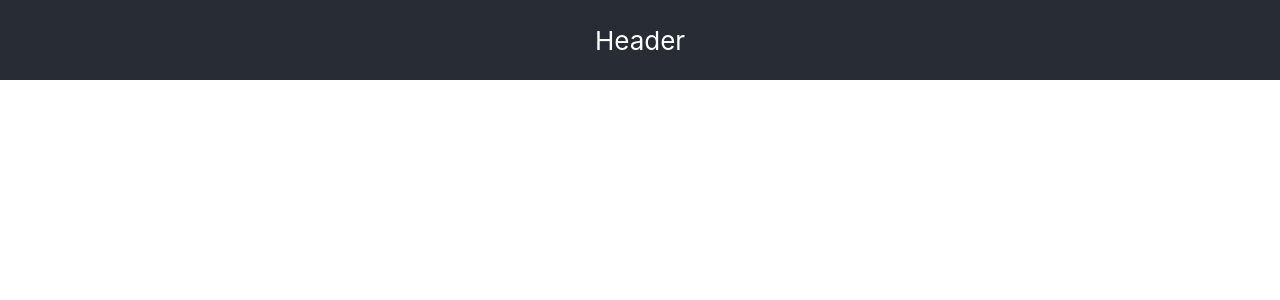
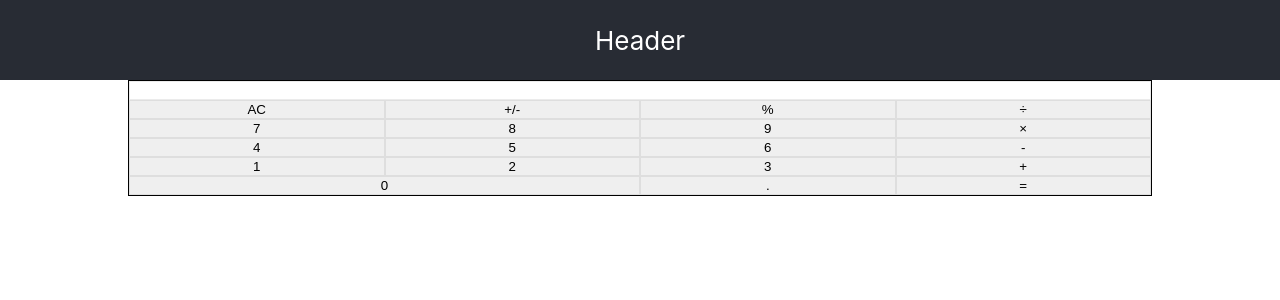
Before and after one commit to eduardosancho/math_magicians, a React (Create React App) app: page / in a window 1280 px wide. Shown: the top 300 px of the page. Built offline with nearby package versions, Linux system fonts and the light colour scheme.

Commit message:
Use grid to set calculator basic layout

```diff
--- a/src/App.css
+++ b/src/App.css
@@ -11,3 +11,54 @@
   font-size: calc(10px + 2vmin);
   color: white;
 }
+
+.calculator-screen { grid-area: result; }
+.divide { grid-area: divideBtn; }
+.multiply { grid-area: multiplyBtn; }
+.substract { grid-area: substractBtn; }
+.add { grid-area: addBtn; }
+.equal-sign { grid-area: equalBtn; }
+.all-clear { grid-area: clearBtn; }
+.invert-sign { grid-area: invertBtn; }
+.percentage { grid-area: percentageBtn; }
+.zero { grid-area: zeroBtn; }
+.one { grid-area: oneBtn; }
+.two { grid-area: twoBtn; }
+.three { grid-area: threeBtn; }
+.four { grid-area: fourBtn; }
+.five { grid-area: fiveBtn; }
+.six { grid-area: sixBtn; }
+.seven { grid-area: sevenBtn; }
+.eight { grid-area: eightBtn; }
+.nine { grid-area: nineBtn; }
+.decimal { grid-area: decimalBtn; }
+
+.calculator {
+  margin: 0 10vw;
+  border: solid black 1px;
+  display: grid;
+  grid-template-columns: repeat(4, 1fr);
+  grid-template-rows: repeat(6, 1fr);
+  gap: 0;
+  grid-auto-flow: row;
+  grid-template-areas:
+    "result result result result"
+    "clearBtn invertBtn percentageBtn divideBtn"
+    "sevenBtn eightBtn nineBtn multiplyBtn"
+    "fourBtn fiveBtn sixBtn substractBtn"
+    "oneBtn twoBtn threeBtn addBtn"
+    "zeroBtn zeroBtn decimalBtn equalBtn";
+}
+
+.calculator > * {
+  border-radius: 0%;
+  border: solid rgba(155, 155, 155, 0.2) 0.5px;
+}
+
+#result-display {
+  grid-column: 1 / 5;
+  grid-row: 1;
+  text-align: end;
+  padding-right: 10px;
+  background-color: gray;
+}
--- a/src/App.js
+++ b/src/App.js
@@ -4,6 +4,35 @@ function App() {
   return (
     <div className="App">
       <header className="App-header">Header</header>
+      <body>
+        <div className="calculator">
+          <input type="text" className="calculator-screen" />
+
+          <button type="button" className="operator divide" value="/">&divide;</button>
+          <button type="button" className="operator multiply" value="*">&times;</button>
+          <button type="button" className="operator substract" value="-">-</button>
+          <button type="button" className="operator add" value="+">+</button>
+          <button type="button" className="equal-sign" value="=">=</button>
+
+          <button type="button" className="all-clear" value="all-clear">AC</button>
+          <button type="button" className="invert-sign" value="invert-sign">+/-</button>
+          <button type="button" className="percentage" value="percentage">%</button>
+
+          <button type="button" className="number-key zero" value="0">0</button>
+          <button type="button" className="number-key one" value="1">1</button>
+          <button type="button" className="number-key two" value="2">2</button>
+          <button type="button" className="number-key three" value="3">3</button>
+          <button type="button" className="number-key four" value="4">4</button>
+          <button type="button" className="number-key five" value="5">5</button>
+          <button type="button" className="number-key six" value="6">6</button>
+          <button type="button" className="number-key seven" value="7">7</button>
+          <button type="button" className="number-key eight" value="8">8</button>
+          <button type="button" className="number-key nine" value="9">9</button>
+
+          <button type="button" className="decimal" value=".">.</button>
+
+        </div>
+      </body>
     </div>
   );
 }
```
